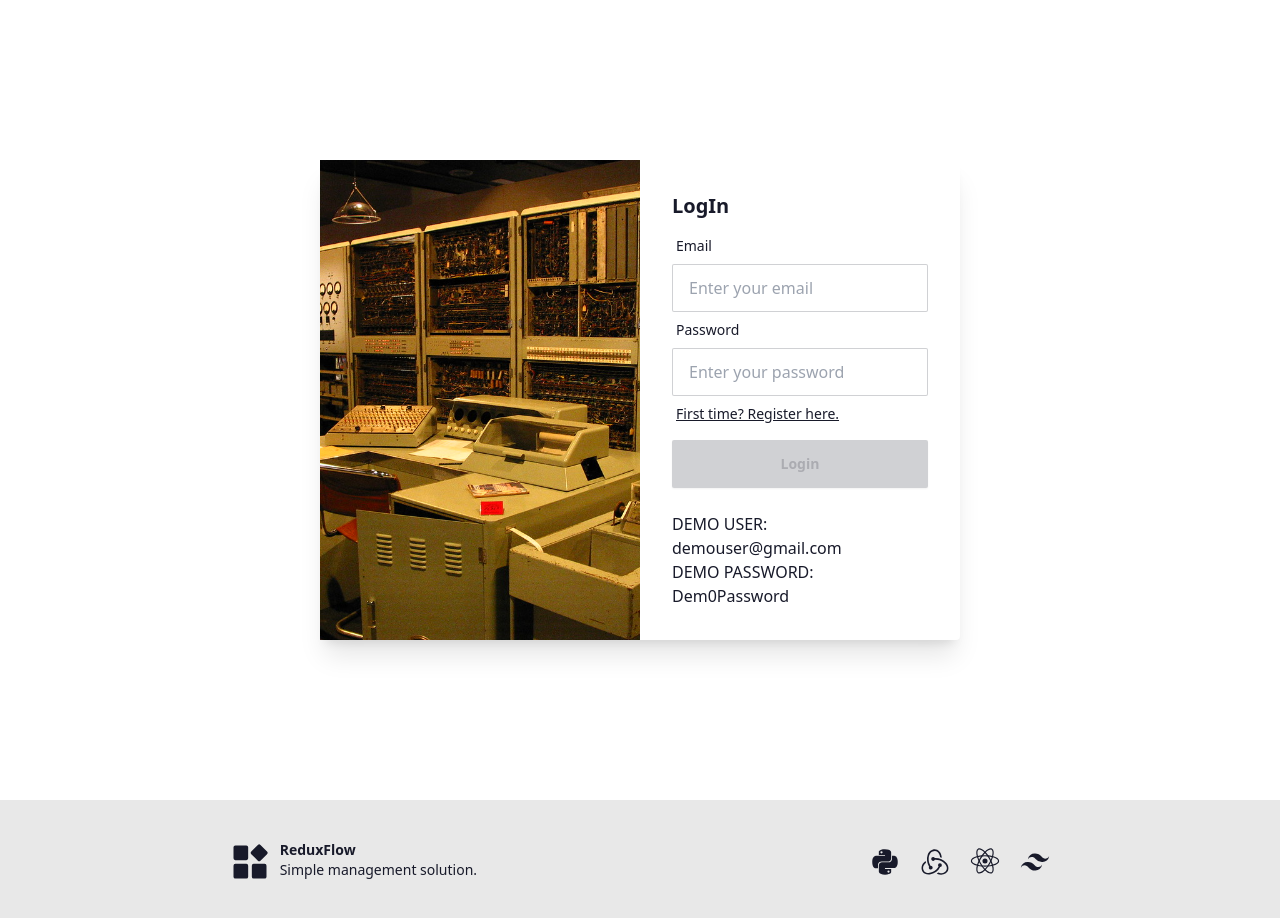
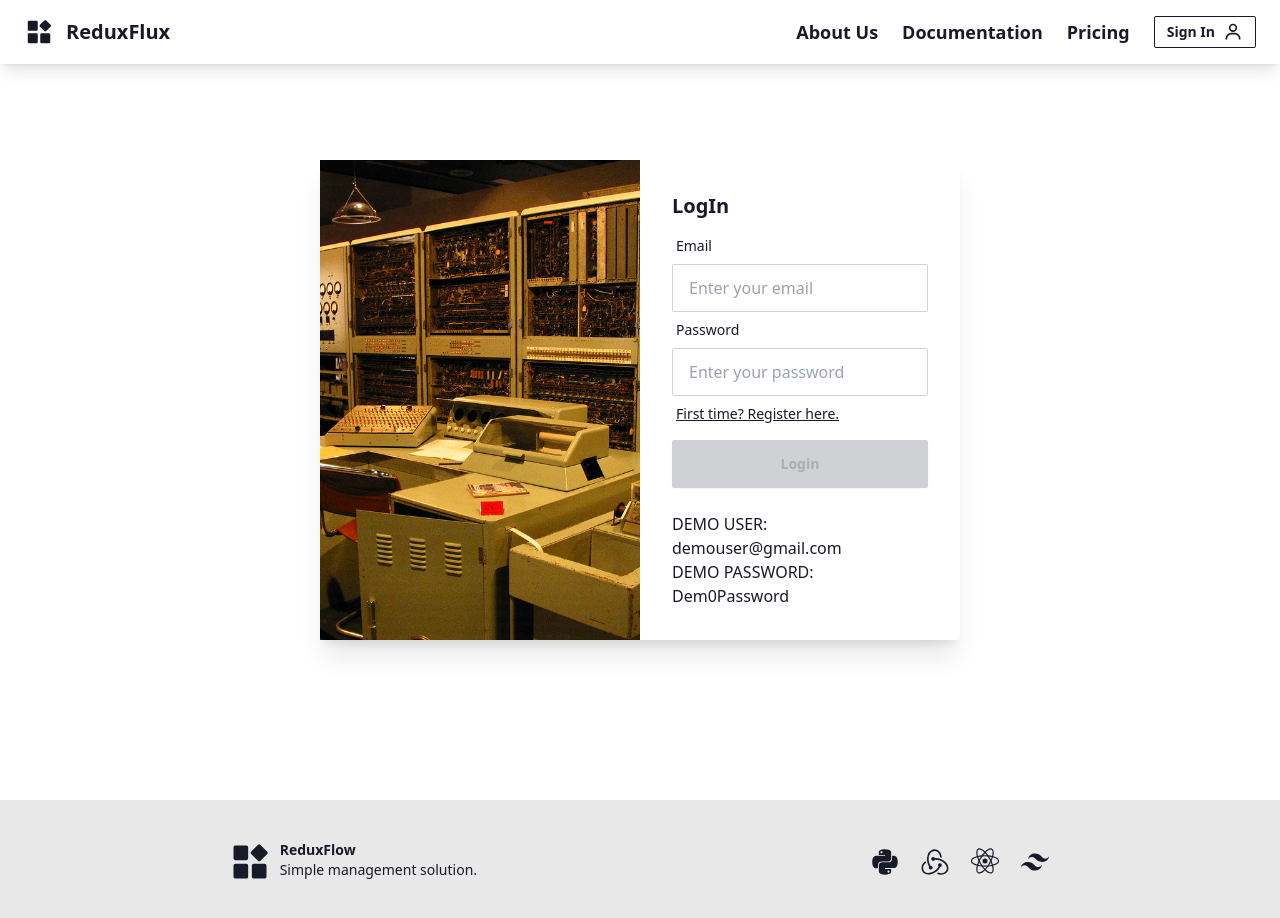
Before and after one commit to GabrielEger2/ReduxFlow-Analytics, a React (Vite) app in the folder client/: page /login in a window 1280 px wide. Shown: the top 918 px of the page. Built offline with nearby package versions, Linux system fonts and the light colour scheme.

Commit message:
feat: add navbar

```diff
--- a/client/src/App.tsx
+++ b/client/src/App.tsx
@@ -4,11 +4,13 @@ import Home from './pages/Home'
 import LogIn from './pages/LogIn'
 
 import Footer from './components/layout/Footer'
+import Navbar from './components/layout/Navbar'
 
 const App = () => {
   return (
     <div style={{ overflowX: 'hidden' }}>
       <BrowserRouter>
+        <Navbar />
         <Routes>
           <Route path="/" element={<Home />} />
           <Route path="/login" element={<LogIn />} />
--- /dev/null
+++ b/client/src/components/layout/Navbar.tsx
@@ -0,0 +1,29 @@
+import { BiSolidWidget, BiUser } from 'react-icons/bi'
+
+const Navbar = () => {
+  return (
+    <nav className="flex justify-center bg-base-100 shadow-lg fixed w-full z-50">
+      <div className="navbar max-w-[1600px] mx-4 flex justify-between">
+        <a href="/" className="space-x-3">
+          <BiSolidWidget size={30} />
+          <p className="font-semibold text-xl">ReduxFlux</p>
+        </a>
+        <div>
+          <ul className="flex space-x-6 items-center">
+            <p className="text-lg font-semibold">About Us</p>
+            <p className="text-lg font-semibold">Documentation</p>
+            <p className="text-lg font-semibold">Pricing</p>
+            <a href="/login" className="btn btn-sm btn-outline">
+              Sign In{' '}
+              <span>
+                <BiUser size={20} />
+              </span>
+            </a>
+          </ul>
+        </div>
+      </div>
+    </nav>
+  )
+}
+
+export default Navbar
--- a/client/src/pages/LogIn.tsx
+++ b/client/src/pages/LogIn.tsx
@@ -18,7 +18,7 @@ const LogIn = () => {
 
   return (
     <main className="min-h-screen flex justify-center items-center">
-      <div className="card card-side bg-base-100 shadow-xl">
+      <div className="card card-side bg-base-100 shadow-xl my-16">
         <div className="hidden absolute sm:block h-full">
           <motion.img
             className="object-cover w-80 h-full"
```
